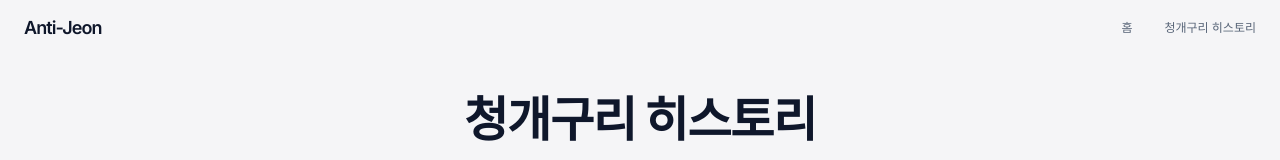
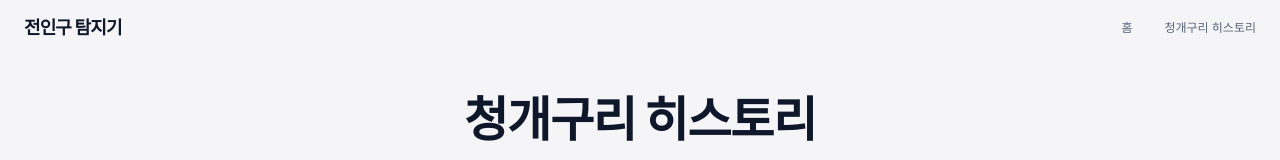
Before and after one commit to hounga13/anti-jeon-oracle, a React (Vite) app: page /anti-jeon-oracle/history in a window 1280 px wide. Shown: the top 160 px of the page. Built offline with nearby package versions, Linux system fonts and the light colour scheme.

Commit message:
chore: rename brand to '전인구 탐지기'

```diff
--- a/src/components/Footer.tsx
+++ b/src/components/Footer.tsx
@@ -5,7 +5,7 @@ export function Footer() {
         <footer className="w-full bg-[#f5f5f7] py-12 border-t border-slate-200">
             <div className="max-w-7xl mx-auto px-6 flex flex-col md:flex-row justify-between items-center gap-6 text-xs text-slate-500 font-medium">
                 <div className="text-center md:text-left">
-                    <p className="mb-2">Copyright © 2026 전인구 인간지표 탐지기 (Anti-Jeon Detector). All rights reserved.</p>
+                    <p className="mb-2">Copyright © 2026 전인구 탐지기. All rights reserved.</p>
                     <p className="text-slate-400">본 서비스는 유머와 풍자를 목적으로 하며, 실제 투자 결과에 대해 책임을 지지 않습니다. 투자의 책임은 본인에게 있습니다.</p>
                 </div>
             </div>
--- a/src/components/Navbar.tsx
+++ b/src/components/Navbar.tsx
@@ -34,7 +34,7 @@ export function Navbar() {
                     <Link to="/" className="flex items-center gap-2 group">
                         {/* Apple-style minimalist logo/icon */}
                         <span className="text-lg font-semibold tracking-tighter text-slate-900 group-hover:opacity-80 transition-opacity">
-                            Anti-Jeon
+                            전인구 탐지기
                         </span>
                     </Link>
 
```
